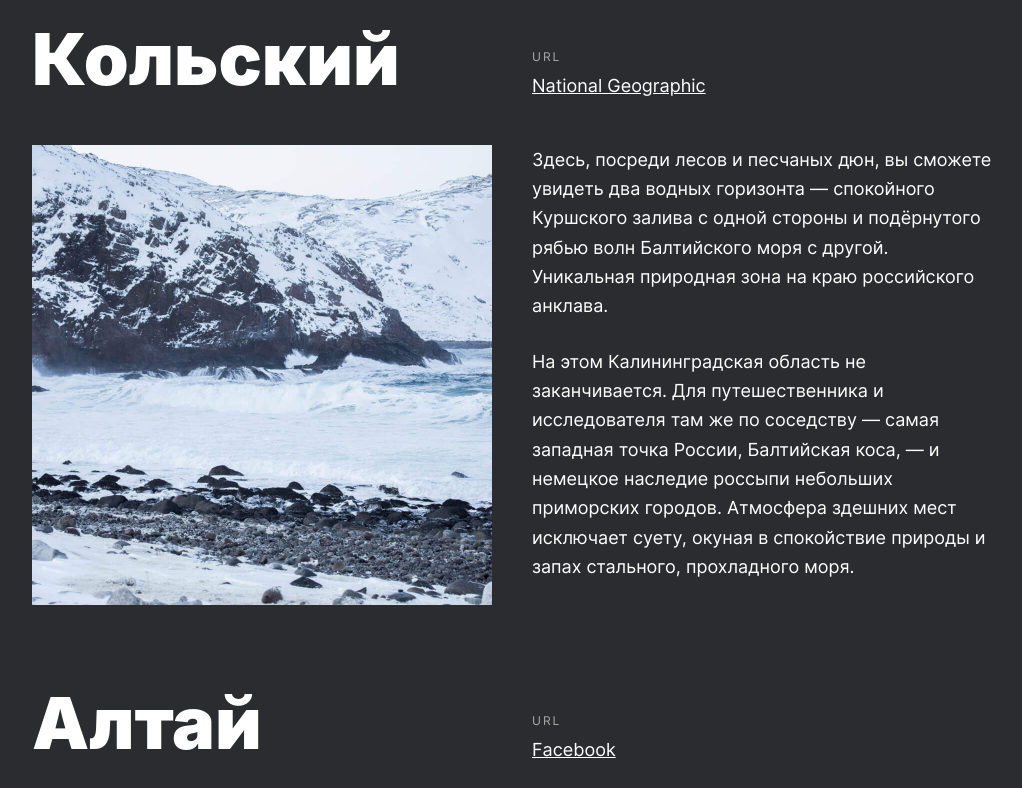
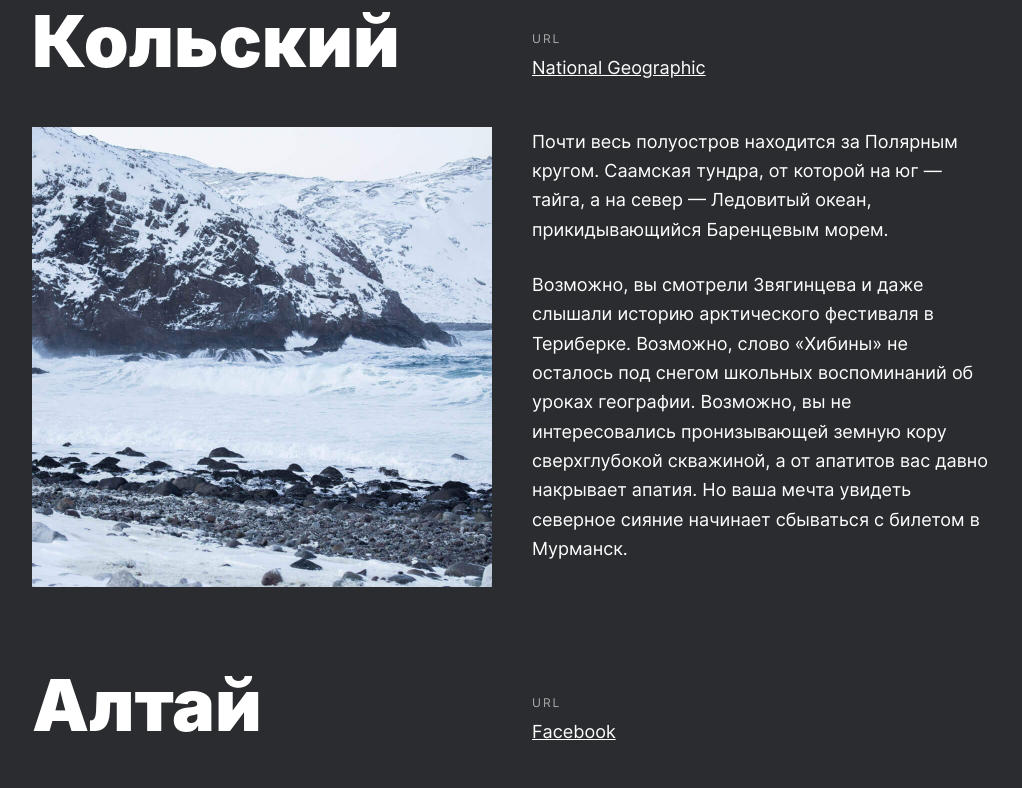
Before and after one commit to bismor/russian-travel, a plain HTML site: page index.html in a window 1280 px wide. Shown: the part 3255-4043 px from the top of the page, without its empty margins (116-1138 px from the left). Drawn offline with Linux system fonts and the light colour scheme; a web font is replaced by a local one.

Commit message:
фикс текста

```diff
--- a/index.html
+++ b/index.html
@@ -52,7 +52,6 @@
             вашего отпуска.
           </p>
           <p class="intro__list">Часовых поясов 11</p>
-          <p class="intro__list">Часовых поясов 11 </p>
           <p class="intro__list">Объектов природного наследия ЮНЕСКО 12</p>
           <p class="intro__list">Объектов культурного наследия ЮНЕСКО 16</p>
           <p class="intro__list">Природных заповедников 105</p>
@@ -168,18 +167,12 @@
             />
             <div class="place__paragraphs">
               <p class="place__paragraph">
-                Здесь, посреди лесов и песчаных дюн, вы сможете увидеть два
-                водных горизонта — спокойного Куршского залива с одной стороны и
-                подёрнутого рябью волн Балтийского моря с другой. Уникальная
-                природная зона на краю российского анклава.
+                Почти весь полуостров находится за Полярным кругом. Саамская тундра, от которой на юг —
+                тайга, а на север — Ледовитый океан, прикидывающийся Баренцевым морем.
               </p>
               <p class="place__paragraph">
-                На этом Калининградская область не заканчивается. Для
-                путешественника и исследователя там же по соседству — самая
-                западная точка России, Балтийская коса, — и немецкое наследие
-                россыпи небольших приморских городов. Атмосфера здешних мест
-                исключает суету, окуная в спокойствие природы и запах стального,
-                прохладного моря.
+                Возможно, вы смотрели Звягинцева и даже слышали историю арктического фестиваля в Териберке. Возможно, слово «Хибины» не осталось под снегом школьных воспоминаний об уроках географии. Возможно, вы не интересовались пронизывающей земную кору сверхглубокой скважиной, а от апатитов вас давно накрывает апатия. Но ваша мечта увидеть северное сияние начинает сбываться с билетом
+                в Мурманск.
               </p>
             </div>
           </div>
@@ -207,11 +200,7 @@
                 горным воздухом.
               </p>
               <p class="place__paragraph">
-                Алтай — одно из красивейших мест в России. В первую очередь
-                из-за гор: если ехать вдоль хребта, вы увидите склоны, усыпанные
-                соснами, горные реки и озёра. А если вы откроете в автомобиле
-                окна, сможете познакомиться с невидимым чудом здешних мест —
-                горным воздухом.
+                Климат на Алтае умеренный, поэтому ехать сюда лучше всего летом. Так вы увидите всё разнообразие местной флоры и фауны. По лесам Алтая бродят лоси, над хребтами летают орлы, а на равнинах пасутся косули. И знаменитые манулы — тоже обитатели Алтайского края.
               </p>
             </div>
           </div>
```
